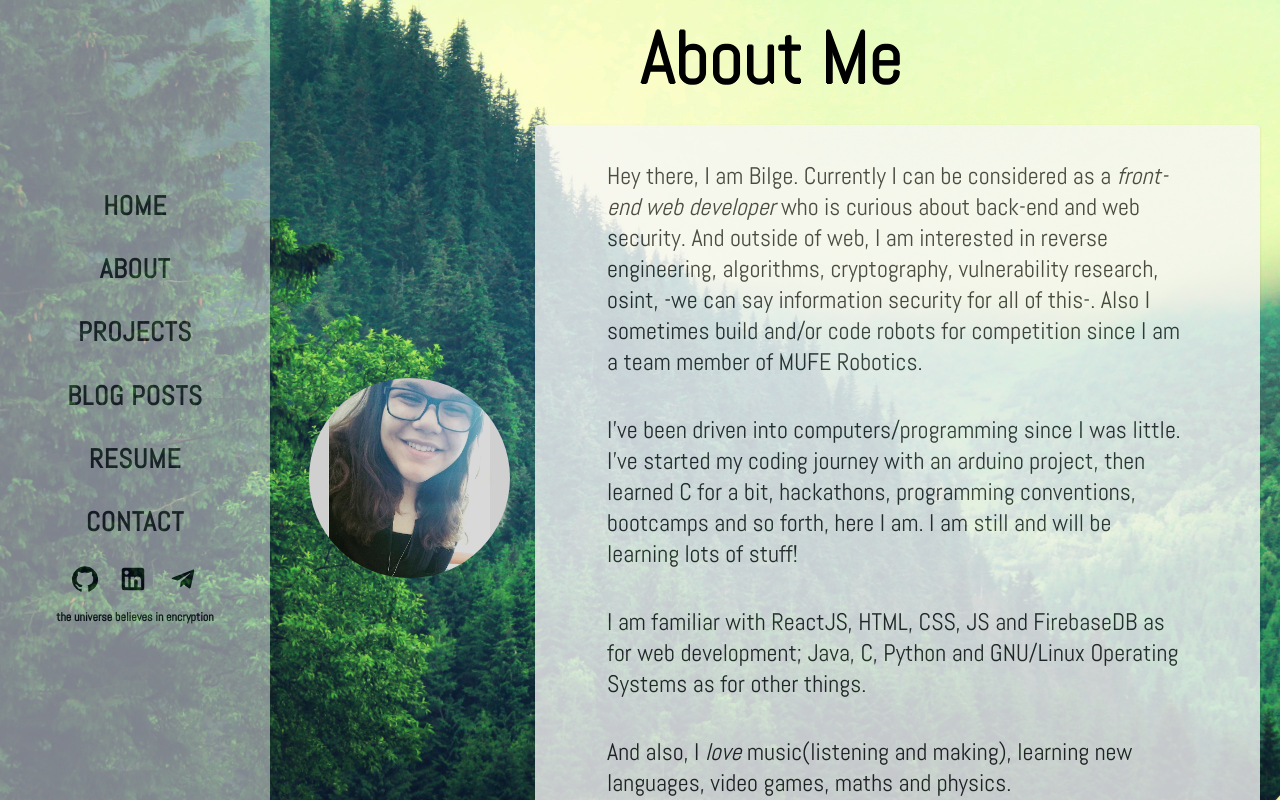
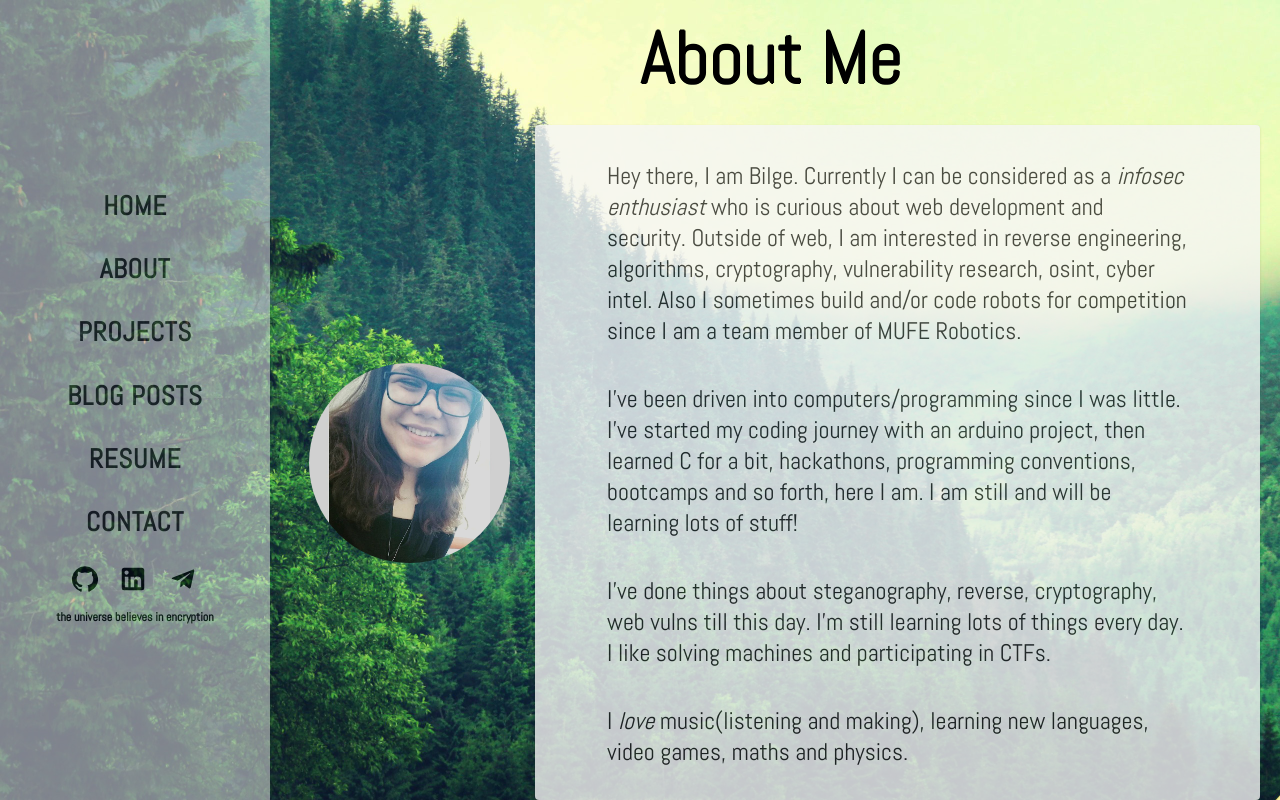
Before and after one commit to gbilgedal/portfolio, a React (Create React App) app: page /portfolio/about in a window 1280 px wide. Built offline with nearby package versions, Linux system fonts and the light colour scheme.

Commit message:
change info

```diff
--- a/src/about/about.js
+++ b/src/about/about.js
@@ -34,12 +34,11 @@ const About = () => {
           <Card className={classes.root}>
             <p>
               Hey there, I am Bilge. Currently I can be considered as a{" "}
-              <i>front-end web developer</i> who is curious about back-end and
-              web security. And outside of web, I am interested in reverse
-              engineering, algorithms, cryptography, vulnerability research,
-              osint, -we can say information security for all of this-. Also I
-              sometimes build and/or code robots for competition since I am a
-              team member of MUFE Robotics.
+              <i>infosec enthusiast</i> who is curious about web development and
+              security. Outside of web, I am interested in reverse engineering,
+              algorithms, cryptography, vulnerability research, osint, cyber
+              intel. Also I sometimes build and/or code robots for competition
+              since I am a team member of MUFE Robotics.
             </p>
             <p>
               I've been driven into computers/programming since I was little.
@@ -49,13 +48,13 @@ const About = () => {
               lots of stuff!
             </p>
             <p>
-              I am familiar with ReactJS, HTML, CSS, JS and FirebaseDB as for
-              web development; Java, C, Python and GNU/Linux Operating Systems
-              as for other things.
+              I've done things about steganography, reverse, cryptography, web
+              vulns till this day. I'm still learning lots of things every day.
+              I like solving machines and participating in CTFs.
             </p>
             <p>
-              And also, I <em>love</em> music(listening and making), learning
-              new languages, video games, maths and physics.
+              I <em>love</em> music(listening and making), learning new
+              languages, video games, maths and physics.
             </p>
           </Card>
         </div>
```
